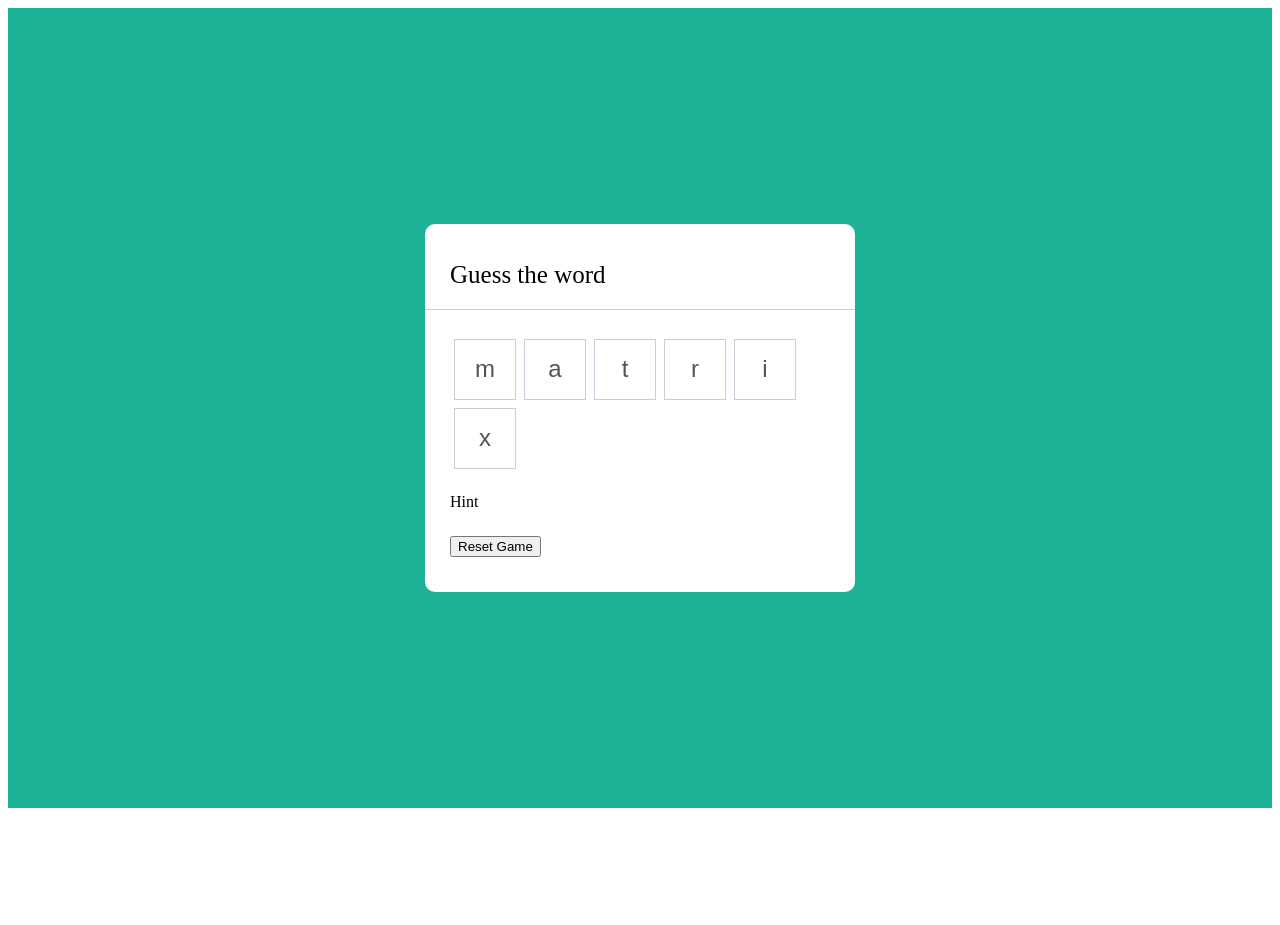
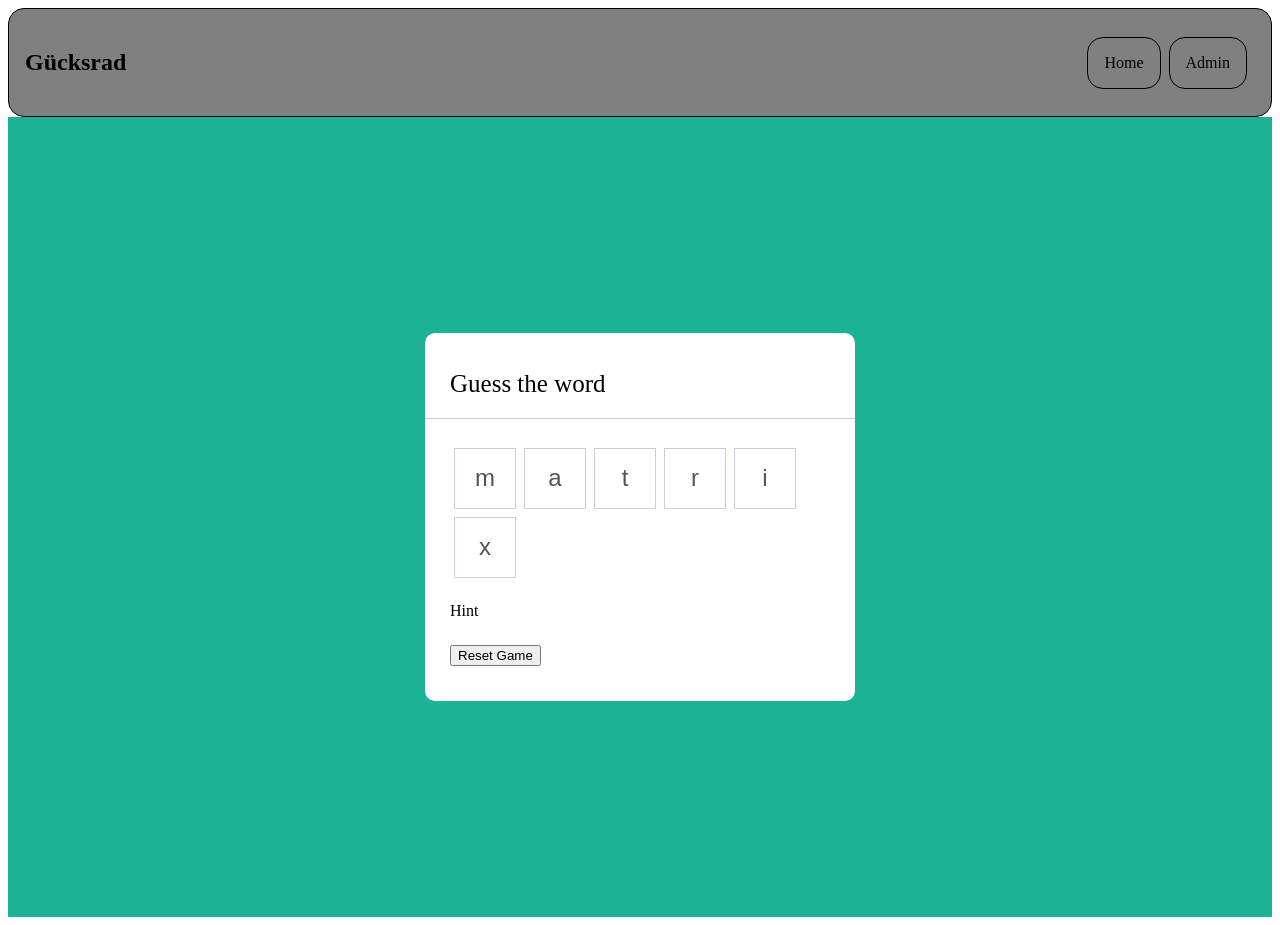
Before and after one commit to Schugggi/FritschiJoel_LB151, a Next.js app in the folder gluecksrad/: page / in a window 1280 px wide. Before the commit the page ends 816 px from the top, so only its background shows below. Built offline with nearby package versions, Linux system fonts and the light colour scheme.

Commit message:
first version header

```diff
--- a/gluecksrad/src/pages/index.js
+++ b/gluecksrad/src/pages/index.js
@@ -21,6 +21,16 @@ export default function Home() {
         <meta name="viewport" content="width=device-width, initial-scale=1" />
       </Head>
       <main>
+
+        <div className={styles.header}>
+          <p className={styles.logo}>Gücksrad</p>
+          <div className={styles.headerright}>
+            <a className={styles.links}>Home</a>
+            <a className={styles.links}>Admin</a>
+          </div>
+        </div>
+
+
         <div className={styles.gameWrapper}>
           <div className={styles.wrapper}>
             <h1>Guess the word</h1>
--- a/gluecksrad/src/styles/Home.module.css
+++ b/gluecksrad/src/styles/Home.module.css
@@ -42,3 +42,44 @@
 .content .details{
     margin: 20px 0 25px;
 }
+
+.header {
+    overflow: hidden;
+    background-color: gray;
+    border-radius: 2vh;
+    border-color: black;
+    border: 1px solid;
+    display: flex;
+    padding: 2vh;
+}
+
+.header p{
+    align-items: flex-start;
+}
+
+.header p.logo{
+    font-size: 3vh;
+    font-weight: 700;
+}
+
+.links:hover{
+    background-color: white;
+    color: black;
+}
+
+.header .headerright{
+    margin-left: auto;
+    align-content: flex-end;
+    vertical-align: text-bottom;
+    align-items: center;
+    display: flex;
+}
+
+.headerright .links{
+    font-size: 2vh;
+    padding: 2vh;
+    border: 1px solid;
+    border-radius: 2vh;
+    cursor: pointer;
+    margin-right: 1vh;
+}
```
